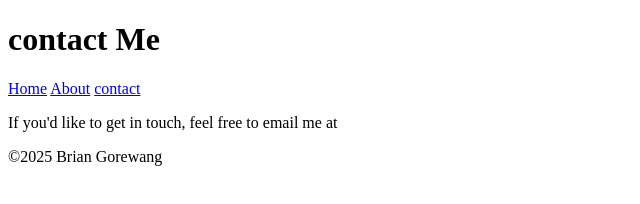
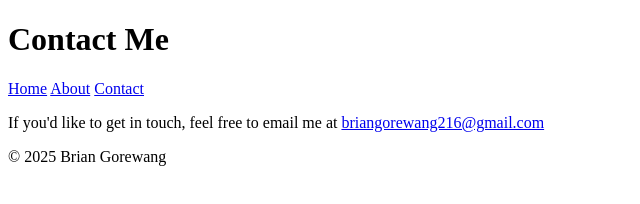
Before and after one commit to bida25-416/drip-style, a plain HTML site: page contact.html in a window 1280 px wide. Shown: the whole page, without its empty margins (0-640 px from the left). Drawn offline with Linux system fonts and the light colour scheme.

Commit message:
Added contact.html files

```diff
--- a/contact.html
+++ b/contact.html
@@ -2,32 +2,32 @@
 <html lang="en">
 <head>
     <meta charset="UTF-8">
-    <meta name="viewpoint" content="width=device-width, initial-scale=1.0">
-    <title>contact Me</title>
+    <meta name="viewport" content="width=device-width, initial-scale=1.0">
+    <title>Contact Me</title>
 </head>
 <body>
 
     <header>
-        <h1>contact Me</h1>
+        <h1>Contact Me</h1>
 
         <nav>
-
             <a href="index.html">Home</a>
             <a href="about.html">About</a>
-            <a href="contact.html">contact</a>
-
+            <a href="contact.html">Contact</a>
         </nav>
-
     </header>
 
     <main>
-
-        <p>If you'd like to get in touch, feel free to email me at <a href="briangorewang216@gmail.com"></a></p>
-
+        <p>
+            If you'd like to get in touch, feel free to email me at
+            <a href="mailto:briangorewang216@gmail.com">
+                briangorewang216@gmail.com
+            </a>
+        </p>
     </main>
 
     <footer>
-        <p>&copy;2025 Brian Gorewang</p>
+        <p>&copy; 2025 Brian Gorewang</p>
     </footer>
 
 </body>
```
